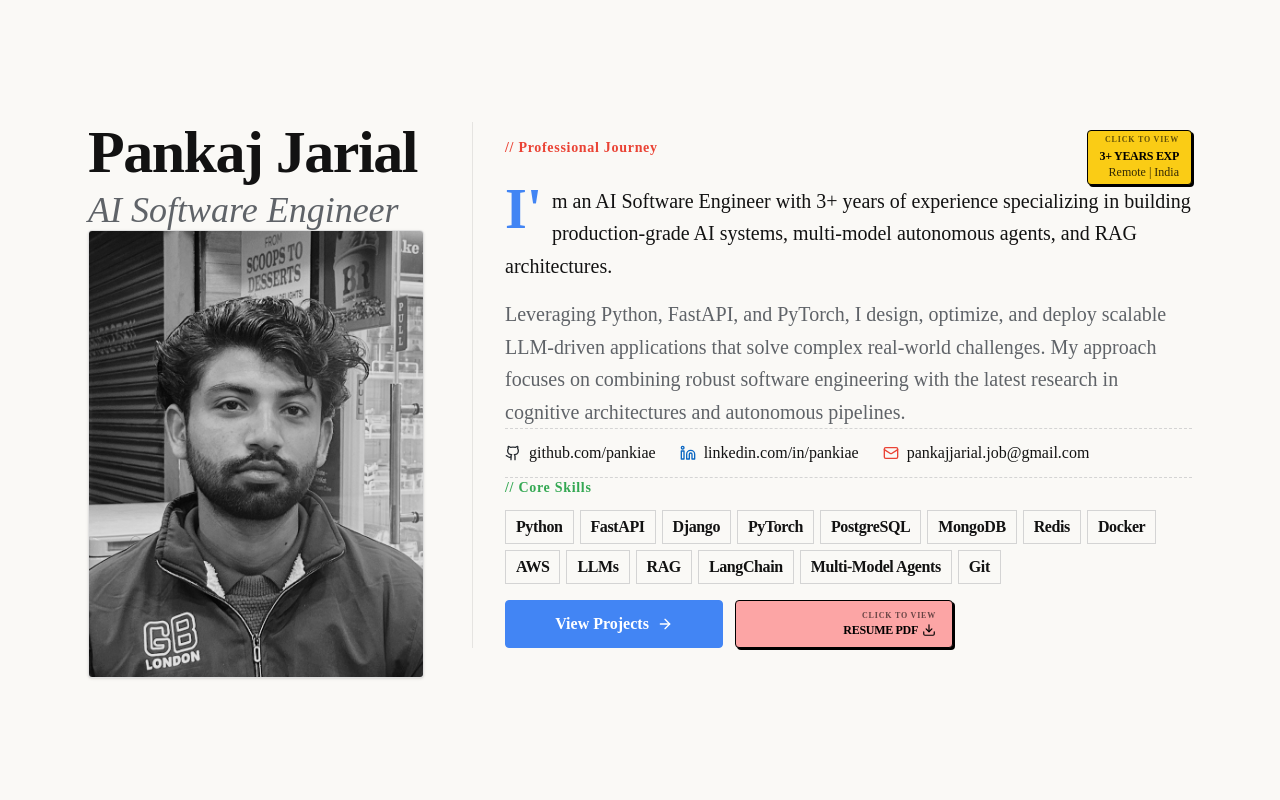
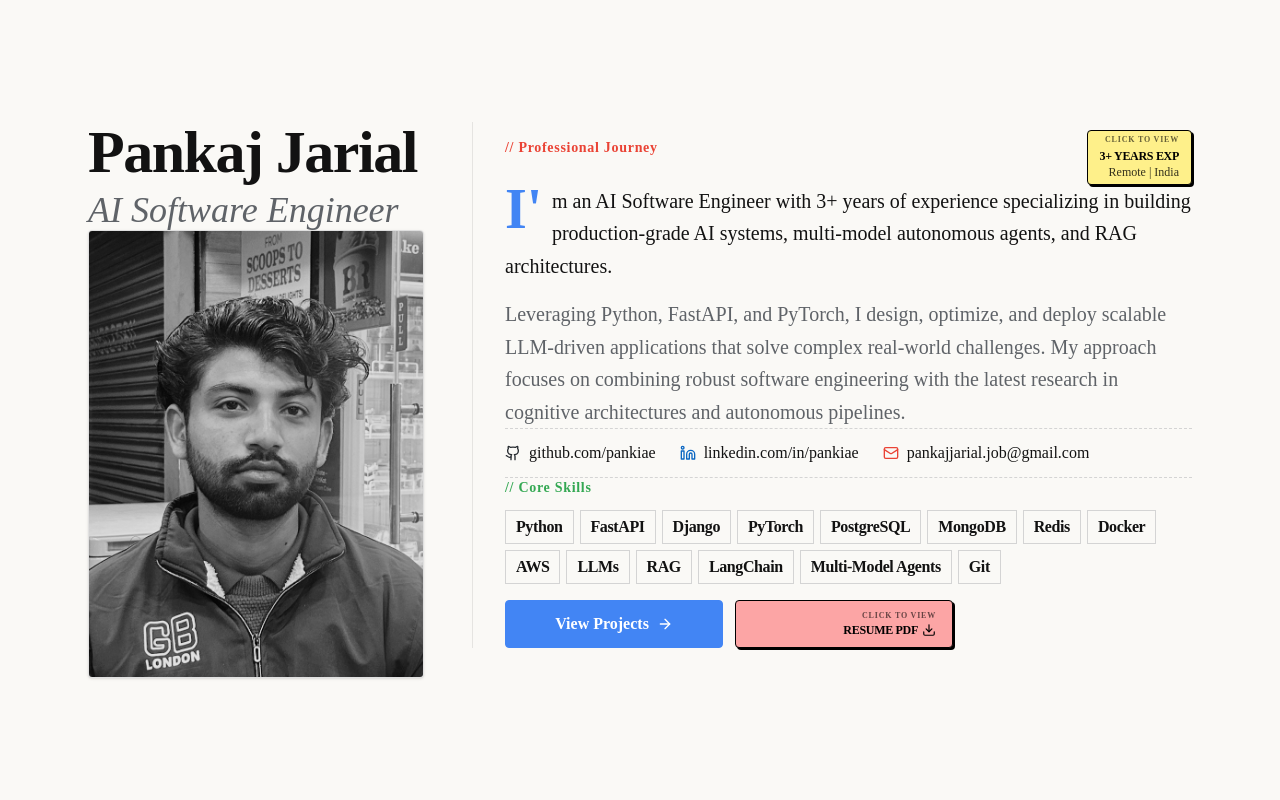
Before and after one commit to pankiae/pankiae.github.io, a Next.js app: page / in a window 1280 px wide. Shown: the top 800 px of the page. Built offline with nearby package versions, Linux system fonts and the light colour scheme.

Commit message:
feat: color shift on the hover and click

```diff
--- a/src/components/sections/Hero.jsx
+++ b/src/components/sections/Hero.jsx
@@ -76,7 +76,7 @@ export function Hero() {
                             {/* Highlighted Experience Badge (Clickable to open Sidebar) */}
                             <button
                                 onClick={() => setIsSidebarOpen(true)}
-                                className="bg-[#FACC15] text-black border border-black px-3 py-1 font-mono text-[10px] sm:text-xs text-right rounded-sm shadow-[2px_2px_0px_0px_rgba(0,0,0,1)] hover:-translate-x-[1px] hover:-translate-y-[1px] hover:shadow-[3px_3px_0px_0px_rgba(0,0,0,1)] hover:bg-[#FCD34D] active:translate-x-[1px] active:translate-y-[1px] active:shadow-[1px_1px_0px_0px_rgba(0,0,0,1)] cursor-pointer transition-all shrink-0"
+                                className="bg-[#FEF08A] text-black border border-black px-3 py-1 font-mono text-[10px] sm:text-xs text-right rounded-sm shadow-[2px_2px_0px_0px_rgba(0,0,0,1)] hover:-translate-x-[1px] hover:-translate-y-[1px] hover:shadow-[3px_3px_0px_0px_rgba(0,0,0,1)] hover:bg-[#FACC15] active:translate-x-[1px] active:translate-y-[1px] active:shadow-[1px_1px_0px_0px_rgba(0,0,0,1)] active:bg-[#CA8A04] cursor-pointer transition-all shrink-0"
                                 title="Click to view work history"
                             >
                                 <span className="block text-[8px] uppercase tracking-widest opacity-60 font-bold mb-0.5 animate-pulse">Click to View</span>
```
